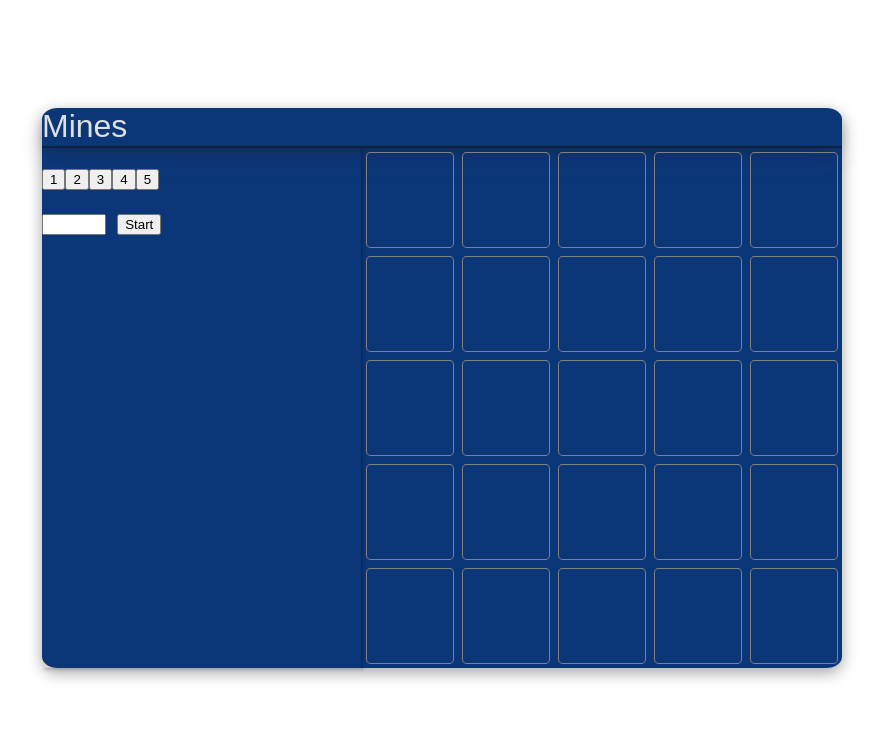
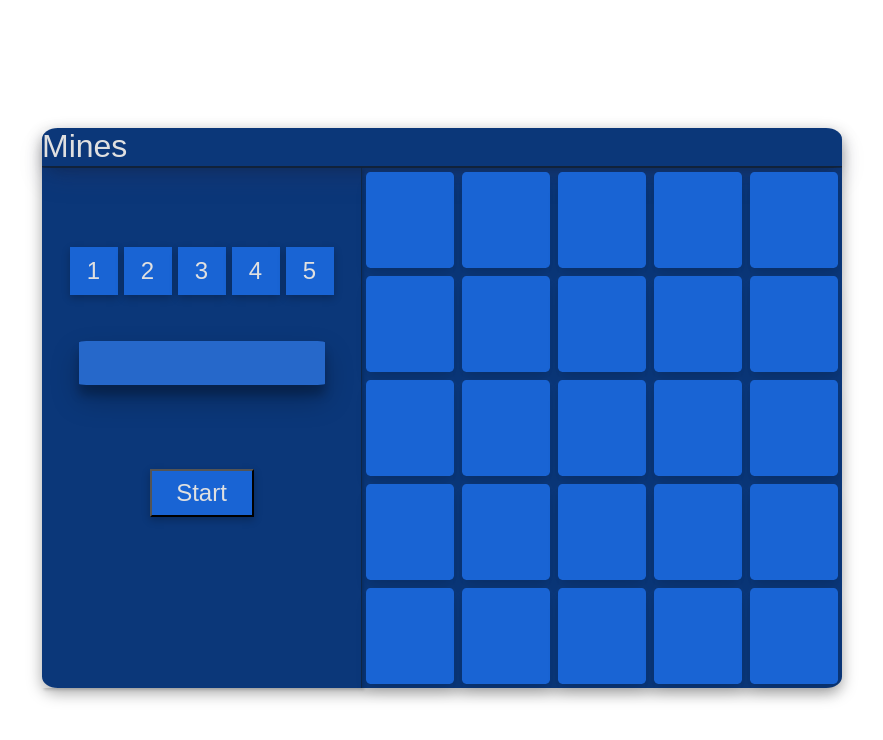
Before and after one commit to D1ddy/CoinFlipperAndMinesGame-Svelte, a SvelteKit app: page /mines in a window 1280 px wide. Shown: the top 740 px of the page, without its empty margins (198-1081 px from the left). Built offline with nearby package versions, Linux system fonts and the light colour scheme.

Commit message:
Updated mines
Added some style, animations and added some logic for the game to actually work, just need to add wallet

```diff
--- a/src/routes/mines/body.svelte
+++ b/src/routes/mines/body.svelte
@@ -1,4 +1,22 @@
 <script lang="ts">
+    import {createTimeline} from 'animejs';
+    import {onMount} from "svelte";
+    import { fade } from 'svelte/transition';
+
+    let tableAnimation:any;
+    let timeline = createTimeline({ defaults: { duration: 5000 } });
+    onMount(()=>{
+        timeline
+        .label("start")
+        .add(tableAnimation,{
+            opacity:{from:0},
+            y:[{from:'2rem'}],
+            duration:2000,
+            easing:'easeInOutSine',
+            autoplay:true,
+        },"start")
+    })
+
     class Polje{
                 bomb: boolean;
                 id:number;
@@ -13,7 +31,9 @@
     let money:number = $state(100);
     let inputMoney:any = $state(0);
     let table:any = [];
-    let div:any = $state();
+
+    let arrayDiv:Array<any> = $state([]);
+
     let finish:boolean = $state(false);
     let gameInProgress:boolean = $state(false);
     function makeTable(){
@@ -28,7 +48,10 @@
     }
 };
 makeTable();
-function putBombsIntoTable(numberOfBombs:number){
+function putBombsIntoTable(numberOfBombs:number, inputMoney:number){
+    if (numberOfBombs == 0 || inputMoney == 0){
+        return;
+    }
     let positionOfBombs:Array<number> = [];
     gameInProgress = true;
     for(let i:number = 0; i < numberOfBombs ; i++){
@@ -56,8 +79,10 @@ function clearTable(){
     for(let i:number = 0; i < 5; i++){
         for(let j:number = 0; j < 5; j++){
             table[i][j].bomb = false;
-            //TODO change te colour of the divs again
         }
+    }
+    for(let i :number = 0; i < arrayDiv.length; i++){
+        arrayDiv[i].style.backgroundColor = '#1964d4';
     }
 }
 </script>
@@ -67,7 +92,7 @@ function clearTable(){
         flex-direction: column;
         justify-content: center;
         align-items: center;
-        min-height: calc(100vh - 5vh);
+        min-height: calc(105vh - 5vh);
         margin: 0;
         color: #E0E0E0;
         font-family: "Orbitron", sans-serif;
@@ -102,6 +127,70 @@ function clearTable(){
         border: 1px #0f2747;
         box-shadow: rgba(0, 0, 0, 0.15) 1.95px 1.95px 2.6px;
         border-right-style: solid;
+        display: grid;
+        grid-template-rows: 1fr 1fr 1fr 1fr;
+    }
+    #numberOfBombs{
+        justify-self: center;
+        align-self: end;
+        justify-content: center;
+
+    }
+    .numberOfBombs{
+       height: 6vh;
+       width: 6vh;
+       border: none;
+       margin:3px;
+       box-shadow: rgba(0, 0, 0, 0.24) 0px 3px 8px;
+       background-color: #1964d4;
+       font-family: "Orbitron", sans-serif;
+       font-size: 3vh;
+       color: #E0E0E0;
+
+    }
+    .numberOfBombs:hover{
+        cursor: pointer;
+        background-color: #2668ca;
+    }
+    .numberOfBombs:focus{
+        background-color: #377ee7;
+    }
+    input{
+        justify-self: center;
+        align-self:center;
+        justify-content: top;
+        height: 5vh;
+        width: 30vh;
+        border: 1px solid transparent;
+        box-shadow: rgba(0, 0, 0, 0.25) 0px 14px 28px, rgba(0, 0, 0, 0.22) 0px 10px 10px;
+        border-radius: 3%;
+        -webkit-appearance: none;
+        background-color: #2668ca;
+        color: #E0E0E0;
+        font-size: 3vh;
+        font-family: "Orbitron", sans-serif;
+    }
+    input:focus{
+        outline: none;
+    }
+    input[type=number] {
+        -moz-appearance: textfield;
+    }
+    .startFinishButtons{
+         justify-self: center;
+        align-self:center;
+        justify-content: top;
+        height: 6vh;
+        width: 13vh;
+        box-shadow: rgba(0, 0, 0, 0.24) 0px 3px 8px;
+       background-color: #1964d4;
+       font-family: "Orbitron", sans-serif;
+       font-size: 3vh;
+       color: #E0E0E0;
+    }
+    .startFinishButtons:hover{
+        cursor: pointer;
+        background-color: #296bce;
     }
     #bombs{
     display: grid;
@@ -114,14 +203,16 @@ function clearTable(){
     .polje{
         width: 90%;
         height: 90%;
-        border:1px solid gray;
+        border:1px solid transparent;
+        background-color: #1964d4;
+        box-shadow: rgba(0, 0, 0, 0.1) 0px 10px 15px -3px, rgba(0, 0, 0, 0.05) 0px 4px 6px -2px;
         border-radius: 5%;
         cursor: pointer;
     }
 </style>
 <title>Mines</title>
-<main>
-    <div id="table">
+<main transition:fade={{duration:1000}}>
+    <div id="table" bind:this={tableAnimation}>
         <div id="tableHeader">
                 Mines
         </div>
@@ -136,18 +227,18 @@ function clearTable(){
             <input type="number" min="0" max="{money}" bind:this={inputMoney}>
             <button onclick="{()=>{
                 if(!gameInProgress){
-                    putBombsIntoTable(numberOfBombs);
+                    putBombsIntoTable(numberOfBombs, inputMoney);
                     finish = true;
                     console.table(table)
                 }
-            }}">Start</button>
+            }}" class="startFinishButtons">Start</button>
             {#if finish}
                 <button onclick="{() => {
                     finish = false;
                     clearTable();
                     console.table(table);
                     //TODO CHANGE MONEY\\
-                    }}">Finish</button>
+                    }}" class="startFinishButtons">Finish</button>
             {/if}
         </div>
         <div id="bombs">
@@ -155,15 +246,16 @@ function clearTable(){
             {#each polje as item}
                 <!-- svelte-ignore a11y_click_events_have_key_events -->
                 <!-- svelte-ignore a11y_no_static_element_interactions -->
-                <div class="polje" id="{item.id}" bind:this={div} onclick="{() => {
+
+                <div class="polje" id="{item.id}" bind:this={arrayDiv[item.id]} onclick="{() => {
                     if(!item.bomb && gameInProgress){
-                       console.log(div);
-                       //TODO change the colour of the divs
+                        arrayDiv[item.id].style.backgroundColor = 'green'
+
                     }
                     if(item.bomb){
+                        arrayDiv[item.id].style.backgroundColor = 'red';
                         gameInProgress = false;
                     }
-                    console.log(item);
                 }}"></div>
             {/each}
         {/each}
```
